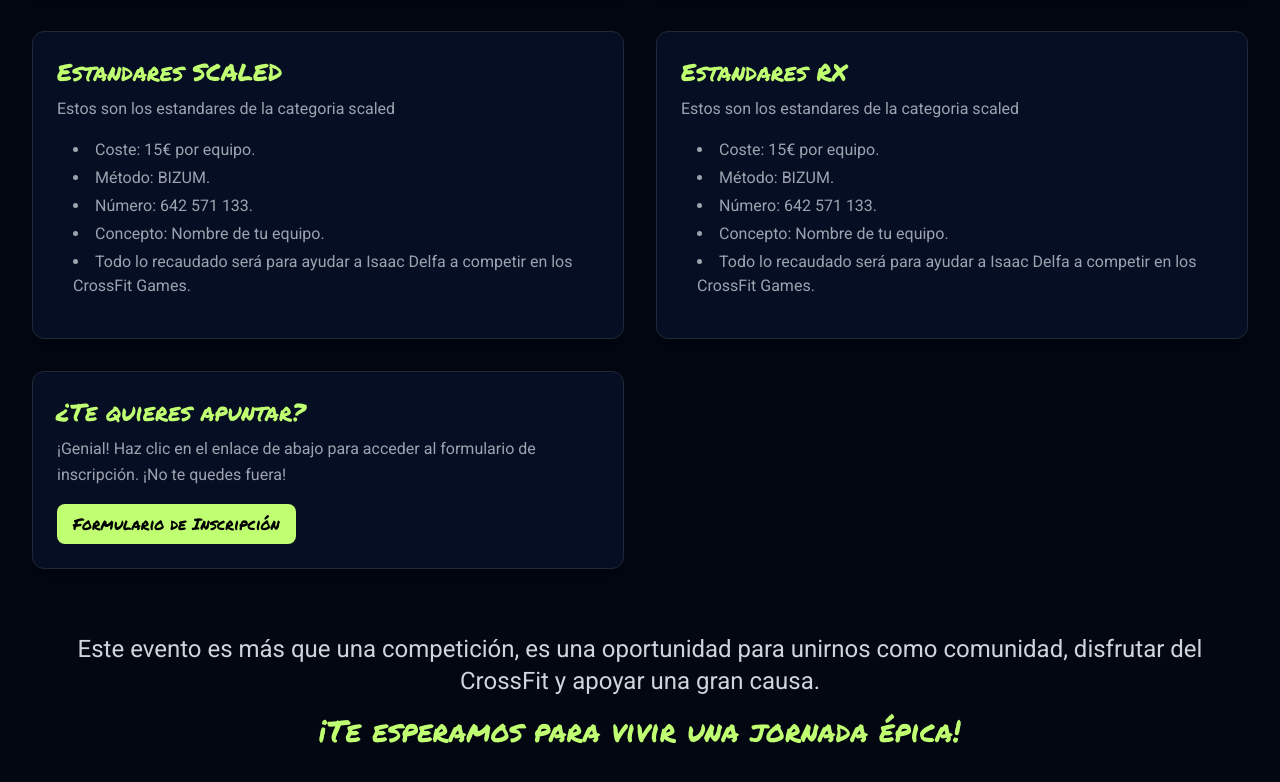
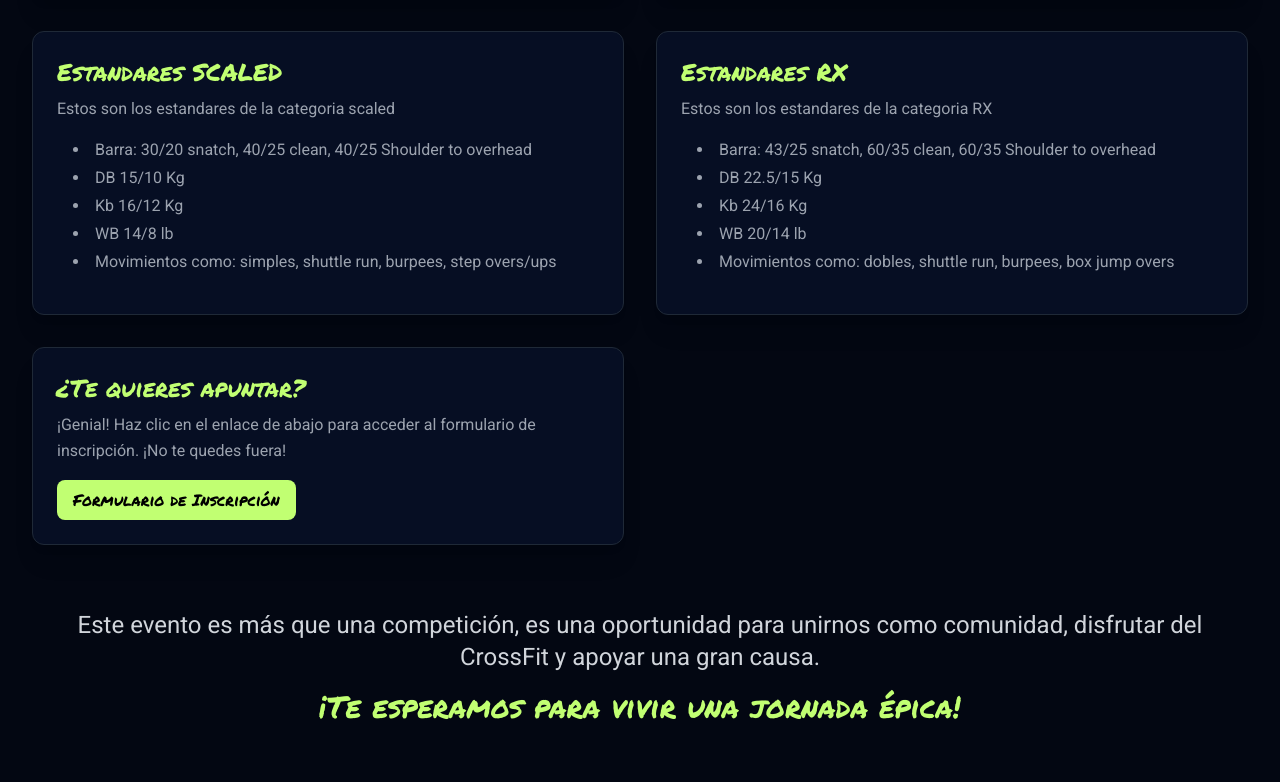
Before and after one commit to IsaacDeMe/equipos, a React (Vite) app: page / in a window 1280 px wide. Shown: the part 1735-2517 px from the top of the page. Built offline with nearby package versions, Linux system fonts and the light colour scheme; no server answers; the database is empty.

Commit message:
Estandares

```diff
--- a/src/components/InfoSection.jsx
+++ b/src/components/InfoSection.jsx
@@ -38,22 +38,22 @@ const InfoSection = () => {
       title: "Estandares SCALED",
       text: "Estos son los estandares de la categoria scaled",
       details: [
-        "Coste: 15€ por equipo.",
-        "Método: BIZUM.",
-        "Número: 642 571 133.",
-        "Concepto: Nombre de tu equipo.",
-        "Todo lo recaudado será para ayudar a Isaac Delfa a competir en los CrossFit Games."
+        "Barra: 30/20 snatch, 40/25 clean, 40/25 Shoulder to overhead",
+        "DB 15/10 Kg",
+        "Kb 16/12 Kg",
+        "WB 14/8 lb",
+        "Movimientos como: simples, shuttle run, burpees, step overs/ups"
       ]
     },
           {
       title: "Estandares RX",
-      text: "Estos son los estandares de la categoria scaled",
+      text: "Estos son los estandares de la categoria RX",
       details: [
-        "Coste: 15€ por equipo.",
-        "Método: BIZUM.",
-        "Número: 642 571 133.",
-        "Concepto: Nombre de tu equipo.",
-        "Todo lo recaudado será para ayudar a Isaac Delfa a competir en los CrossFit Games."
+        "Barra: 43/25 snatch, 60/35 clean, 60/35 Shoulder to overhead",
+        "DB 22.5/15 Kg",
+        "Kb 24/16 Kg",
+        "WB 20/14 lb",
+        "Movimientos como: dobles, shuttle run, burpees, box jump overs"
       ]
     },
     {
```
